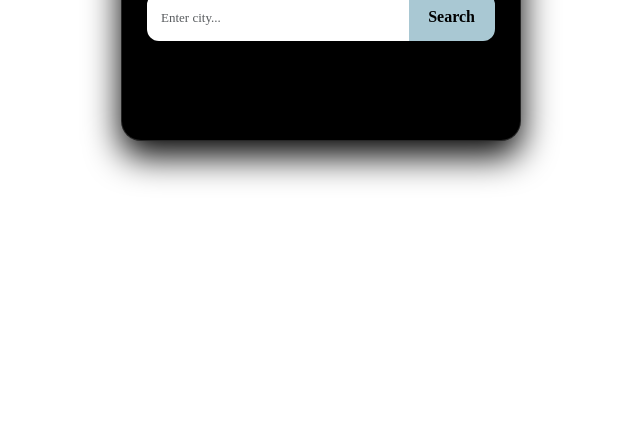
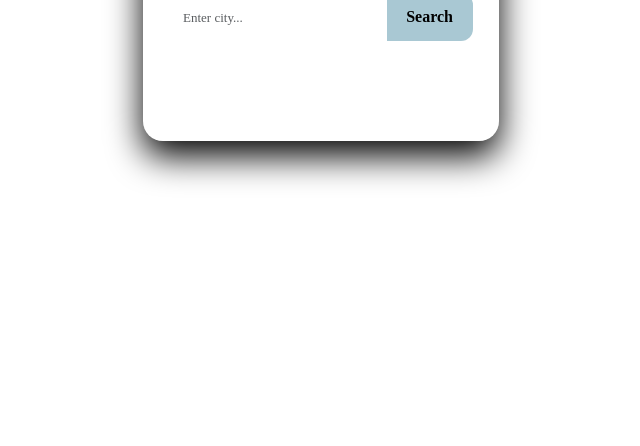
Before and after one commit to supreet510/weather, a plain HTML site: page index.html in a window 1280 px wide. Shown: the part 354-800 px from the top of the page, without its empty margins (319-959 px from the left). Drawn offline with nearby package versions, Linux system fonts and the light colour scheme.

Commit message:
Update index.html

```diff
--- a/index.html
+++ b/index.html
@@ -21,6 +21,7 @@
       justify-content: center;
       flex-direction: column;
       overflow-y: auto;
+      width: 100%;
     }
 
     .weather-card {
@@ -29,8 +30,9 @@
       border-radius: 20px;
       box-shadow: 0 15px 35px rgba(0,0,0,1.2);
       padding: 35px 25px;
-      max-width: 400px;
+      max-width: 600px;
       width: 100%;
+      min-width: 300px;
       text-align: center;
       border: 1px solid rgba(255, 255, 255, 0.15);
       animation: fadeIn 1s ease;
@@ -111,9 +113,11 @@
 </head>
 
 <body>
-  <div class="weather-card" style="background-color: black;">
-    <h2 style="font-family:serif;">🌤 Weather Check</h2>
-
+  <div class="container">
+    <div class="row justify-content-center">
+      <div class="col-12 col-md-6 col-lg-4">
+        <div class="weather-card">
+          <h2>🌤 Weather Check</h2>
           <div class="input-group mb-4">
             <input type="text" class="form-control" id="cityInput" placeholder="Enter city...">
             <button onclick="getWeather()">Search</button>
@@ -121,6 +125,9 @@
 
           <div id="weatherResult">
             <!-- Current weather info will be displayed here -->
+          </div>
+        </div>
+      </div>
     </div>
   </div>
 
@@ -203,7 +210,7 @@
           const icon = forecast.weather[0].icon;
 
           forecastHTML += `
-            <div class="col" style="">
+            <div class="col">
               <div class="p-2 forecast-block" style="background-color:black;">
                 <p><strong>${time}</strong></p>
                 <img src="https://openweathermap.org/img/wn/${icon}.png" alt="icon">
```
Lines whose indentation alone changed are shown as unchanged.
